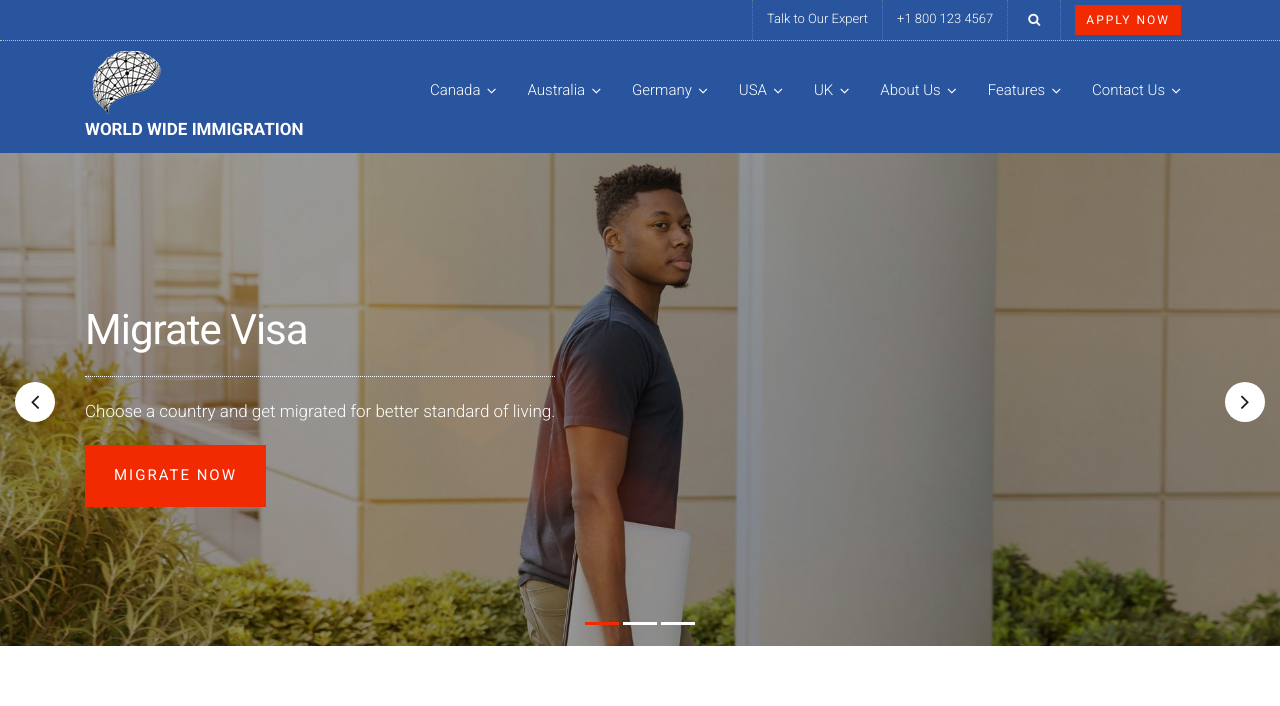
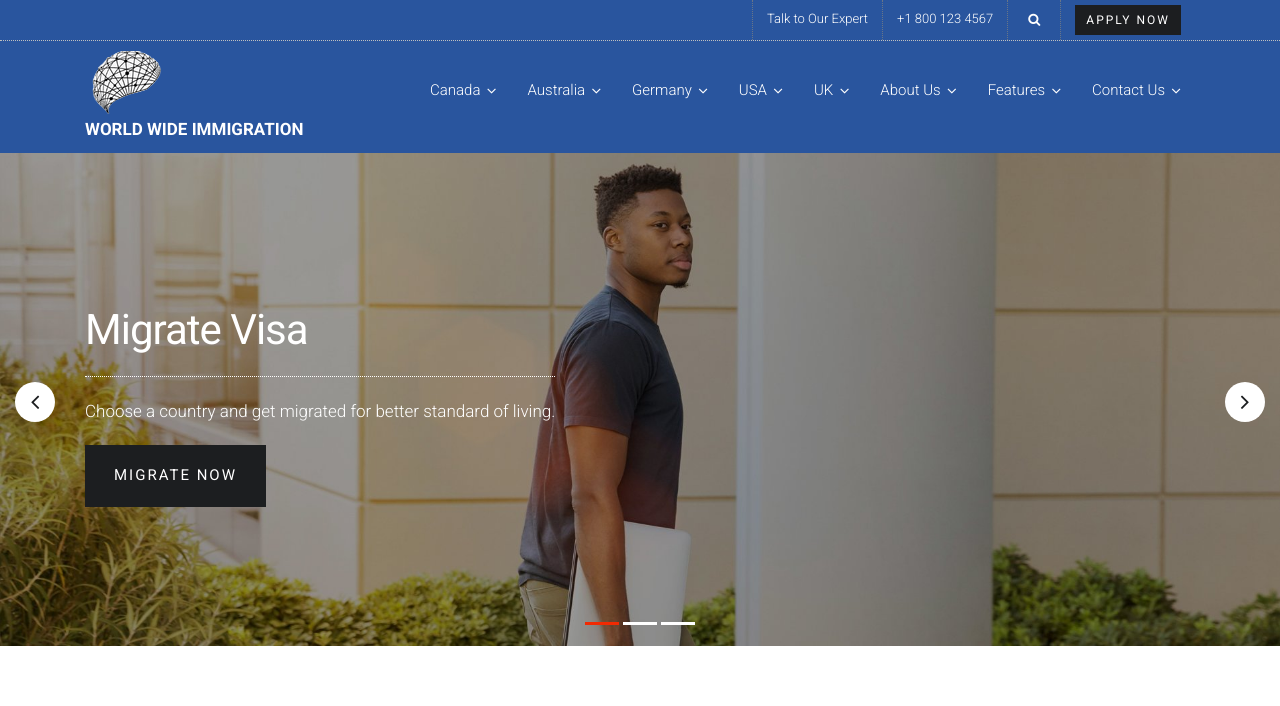
Before and after one commit to thespecialone1/visa, a PHP site: page / in a window 1280 px wide. Shown: the top 706 px of the page. Run offline with PHP 8.4, Linux system fonts and the light colour scheme.

Commit message:
button color changes from red to black
btn-default btn-secondary

```diff
--- a/index.php
+++ b/index.php
@@ -14,7 +14,7 @@ require("./partials/header.php");
                         <div class="slider-captions">
                             <h1 class="slider-title dotted-line">Migrate Visa</h1>
                             <p class="slider-text">Choose a country and get migrated for better standard of living. </p>
-                            <a href="/migrate" class="btn btn-default btn-lg">Migrate Now</a>
+                            <a href="/migrate" class="btn btn-secondary btn-lg">Migrate Now</a>
                         </div>
                     </div>
                 </div>
@@ -28,7 +28,7 @@ require("./partials/header.php");
                         <div class="slider-captions">
                             <h1 class="slider-title dotted-line">Study Visa</h1>
                             <p class="slider-text">Move to your desired country for getting better educational opportunities. Earn a Higher Salary.</p>
-                            <a href="visa/study" class="btn btn-default btn-lg">Get Study Visa Now</a>
+                            <a href="visa/study" class="btn btn-secondary btn-lg">Get Study Visa Now</a>
                         </div>
                     </div>
                 </div>
@@ -42,7 +42,7 @@ require("./partials/header.php");
                         <div class="slider-captions">
                             <h1 class="slider-title dotted-line">Travel Abroad</h1>
                             <p class="slider-text">Explore New Places and Experience Different Cultures. Get a Global Mind-Set </p>
-                            <a href="/visit" class="btn btn-default btn-lg">Get Visit Visa</a>
+                            <a href="/visit" class="btn btn-secondary btn-lg">Get Visit Visa</a>
                         </div>
                     </div>
                 </div>
@@ -505,7 +505,7 @@ require("./partials/header.php");
                     </li>
                     <li>Exam Preparation Information</li>
                 </ul>
-                <a href="#" class="btn btn-default">About World Wide Immigration</a> <a href="#" class="btn btn-primary">Contact us</a>
+                <a href="#" class="btn btn-secondary">About World Wide Immigration</a> <a href="#" class="btn btn-primary">Contact us</a>
             </div>
             <div class="col-xl-6 col-lg-6 col-md-5 col-sm-6 col-12">
                 <div class="img-block">
--- a/partials/footer.php
+++ b/partials/footer.php
@@ -8,7 +8,7 @@
                                 <p>Fusce venenatis lectus non est congue vitae malesuada neque lacinia. </p>
                             </div>
                             <div class="col-xl-4 col-lg-4 col-md-5 col-sm-6 col-12 text-center">
-                                <a href="#" class="btn btn-default btn-lg mt10">Get Free Assessment</a>
+                                <a href="#" class="btn btn-secondary btn-lg mt10">Get Free Assessment</a>
                             </div>
                         </div>
                     </div>
@@ -83,7 +83,7 @@
                                                 <input type="email" class="form-control" id="newsletteremail" name="newsletteremail" placeholder="Enter Email Address">
                                             </div>
                                         </div>
-                                        <button type="submit" class="btn btn-default">Sign UP</button>
+                                        <button type="submit" class="btn btn-secondary">Sign UP</button>
                                     </form>
                                 </div>
                             </div>
--- a/partials/header.php
+++ b/partials/header.php
@@ -50,7 +50,7 @@
                             <span class="header-link d-none d-xl-block d-md-block"><a href="#">Talk to Our Expert</a></span>
                             <span class="header-link">+1 800 123 4567</span>
                             <span class="header-link"> <button type="submit" class="" data-toggle="modal" data-target="#searchModal"> <i class="fa fa-search text-white"></i></button></span>
-                            <span class="header-link"><a href="#" class="btn btn-default btn-sm">Apply Now</a></span>
+                            <span class="header-link"><a href="#" class="btn btn-secondary btn-sm">Apply Now</a></span>
                         </div>
                     </div>
                 </div>
```
